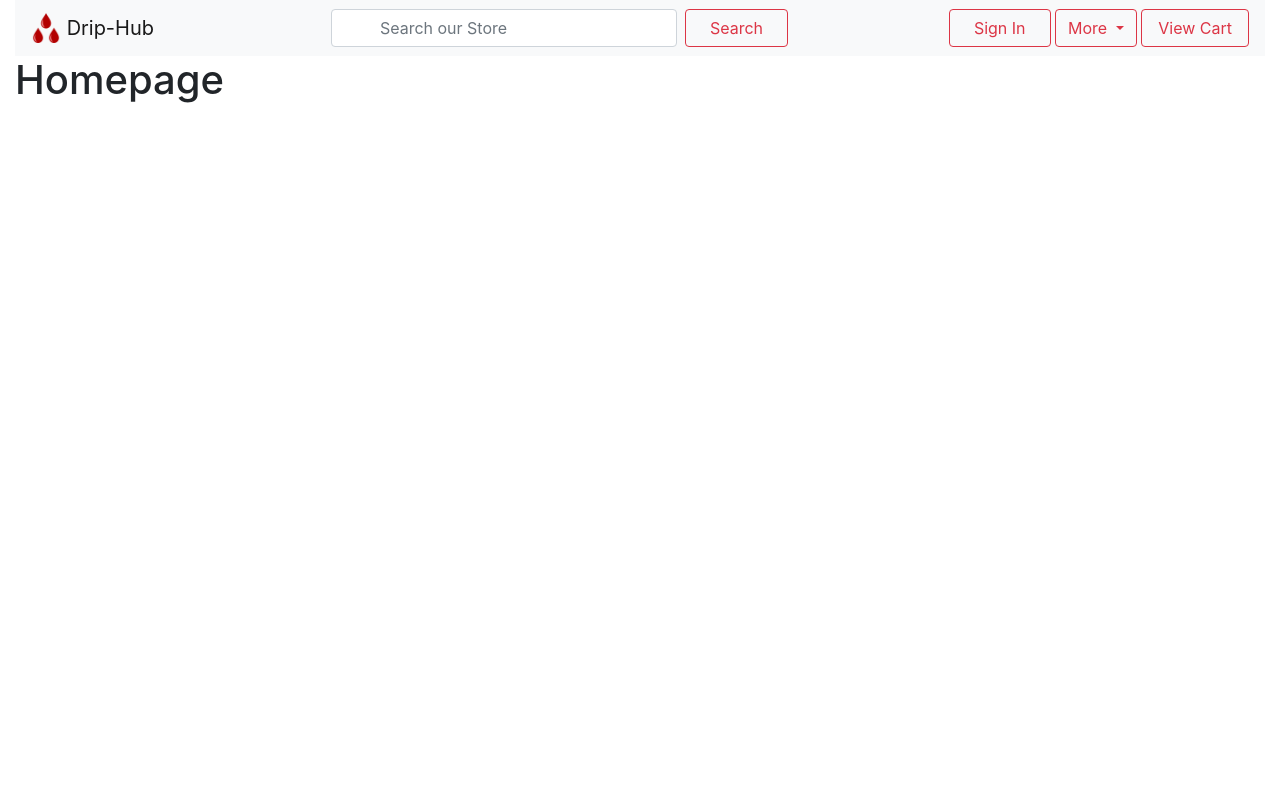
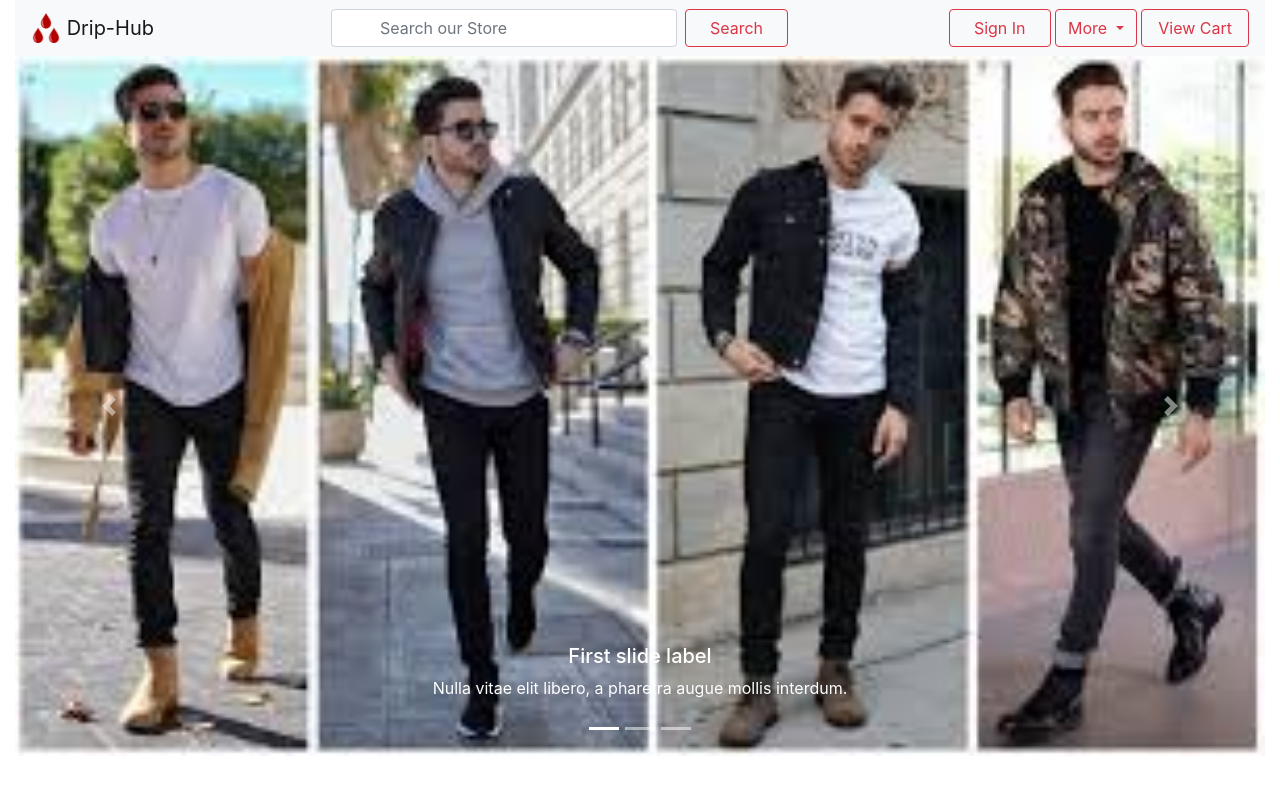
Before and after one commit to codewithlennylen/Drip-Hub-Platform, a Flask app: page / in a window 1280 px wide. Run offline with Flask 2, Linux system fonts and the light colour scheme; some libraries are stand-ins or nearby versions.

Commit message:
More Images and Homepage
More Placeholder images and carousel function in the homepage

```diff
--- a/codebase/templates/homepage.html
+++ b/codebase/templates/homepage.html
@@ -2,6 +2,46 @@
 
 {% block content %}
 
-<h1> Homepage </h1>
+
+
+<div id="carouselExampleCaptions" class="carousel slide" data-ride="carousel">
+  <ol class="carousel-indicators">
+    <li data-target="#carouselExampleCaptions" data-slide-to="0" class="active"></li>
+    <li data-target="#carouselExampleCaptions" data-slide-to="1"></li>
+    <li data-target="#carouselExampleCaptions" data-slide-to="2"></li>
+  </ol>
+  <div class="carousel-inner">
+    <div class="carousel-item active">
+      <img src="{{ url_for('static', filename='men/men.jpg') }}" class="d-block w-100" alt="...">
+      <div class="carousel-caption d-none d-md-block">
+        <h5>First slide label</h5>
+        <p>Nulla vitae elit libero, a pharetra augue mollis interdum.</p>
+      </div>
+    </div>
+    <div class="carousel-item">
+      <img src="{{ url_for('static', filename='female/female.jpg') }}" class="d-block w-100" alt="...">
+      <div class="carousel-caption d-none d-md-block">
+        <h5>Second slide label</h5>
+        <p>Lorem ipsum dolor sit amet, consectetur adipiscing elit.</p>
+      </div>
+    </div>
+    <div class="carousel-item">
+      <img src="{{ url_for('static', filename='kids/kids.jpg') }}" class="d-block w-100" alt="...">
+      <div class="carousel-caption d-none d-md-block">
+        <h5>Third slide label</h5>
+        <p>Praesent commodo cursus magna, vel scelerisque nisl consectetur.</p>
+      </div>
+    </div>
+  </div>
+  <a class="carousel-control-prev" href="#carouselExampleCaptions" role="button" data-slide="prev">
+    <span class="carousel-control-prev-icon" aria-hidden="true"></span>
+    <span class="sr-only">Previous</span>
+  </a>
+  <a class="carousel-control-next" href="#carouselExampleCaptions" role="button" data-slide="next">
+    <span class="carousel-control-next-icon" aria-hidden="true"></span>
+    <span class="sr-only">Next</span>
+  </a>
+</div>
+
 
 {% endblock content %}
```
Also changed, not shown: codebase/static/female/belt.jpg (added), codebase/static/female/blazer.jpg (added), codebase/static/female/female.jpg (added), codebase/static/female/gloves.jpg (added), codebase/static/female/hat.jpg (added), codebase/static/female/jacket.jpg (added), codebase/static/female/sandals.jpg (added), codebase/static/female/sarf.jpg (added), codebase/static/female/shoes.jpg (added), codebase/static/female/short.jpg (added), codebase/static/female/socks.jpg (added), codebase/static/female/sweater.jpg (added), codebase/static/female/sweatpant.jpg (added), codebase/static/female/trouser.jpg (added), 3 more files.
